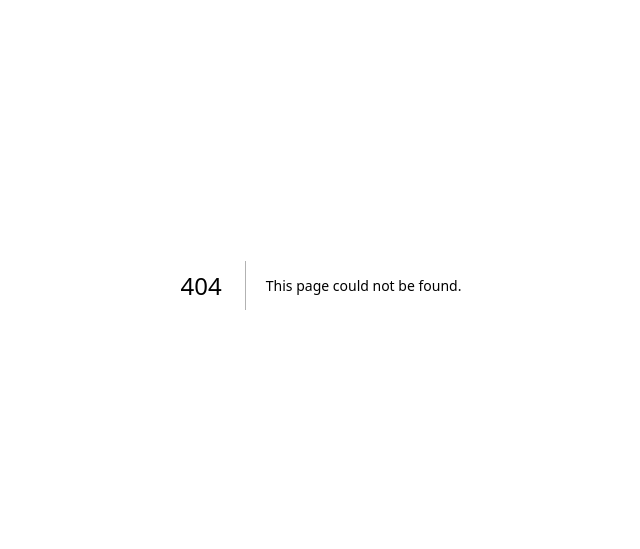
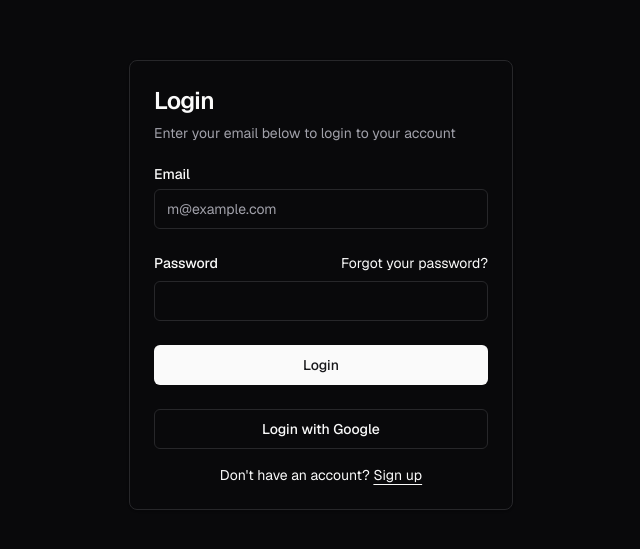
Before and after one commit to DevTobias/pcg-supabase-demo, a Next.js app in the folder frontend/: page /login in a window 1280 px wide. Before the commit this address had no page. Shown: the part 115-664 px from the top of the page, without its empty margins (319-959 px from the left). Built offline with nearby package versions, Linux system fonts and the light colour scheme.

Commit message:
feat: added login form block

```diff
--- a/frontend/package.json
+++ b/frontend/package.json
@@ -10,6 +10,9 @@
     "lint:eslint": "eslint src"
   },
   "dependencies": {
+    "@radix-ui/react-label": "^2.1.1",
+    "@radix-ui/react-slot": "^1.1.1",
+    "class-variance-authority": "^0.7.1",
     "clsx": "^2.1.1",
     "geist": "^1.3.1",
     "lucide-react": "^0.473.0",
--- /dev/null
+++ b/frontend/src/app/login/page.tsx
@@ -0,0 +1,11 @@
+import { LoginForm } from '$/components/blocks/login-form';
+
+export default function Page() {
+  return (
+    <div className='flex min-h-svh w-full items-center justify-center p-6 md:p-10'>
+      <div className='w-full max-w-sm'>
+        <LoginForm />
+      </div>
+    </div>
+  );
+}
--- /dev/null
+++ b/frontend/src/components/blocks/login-form.tsx
@@ -0,0 +1,52 @@
+import type { ComponentPropsWithoutRef } from 'react';
+
+import { Button } from '$/components/ui/button';
+import { Card, CardContent, CardDescription, CardHeader, CardTitle } from '$/components/ui/card';
+import { Input } from '$/components/ui/input';
+import { Label } from '$/components/ui/label';
+import { cn } from '$/lib/utils';
+
+export const LoginForm = ({ className, ...props }: ComponentPropsWithoutRef<'div'>) => {
+  return (
+    <div className={cn('flex flex-col gap-6', className)} {...props}>
+      <Card>
+        <CardHeader>
+          <CardTitle className='text-2xl'>Login</CardTitle>
+          <CardDescription>Enter your email below to login to your account</CardDescription>
+        </CardHeader>
+
+        <CardContent>
+          <form>
+            <div className='flex flex-col gap-6'>
+              <div className='grid gap-2'>
+                <Label htmlFor='email'>Email</Label>
+                <Input id='email' placeholder='m@example.com' required type='email' />
+              </div>
+              <div className='grid gap-2'>
+                <div className='flex items-center'>
+                  <Label htmlFor='password'>Password</Label>
+                  <a className='ml-auto inline-block text-sm underline-offset-4 hover:underline' href='/'>
+                    Forgot your password?
+                  </a>
+                </div>
+                <Input id='password' required type='password' />
+              </div>
+              <Button className='w-full' type='submit'>
+                Login
+              </Button>
+              <Button className='w-full' variant='outline'>
+                Login with Google
+              </Button>
+            </div>
+            <div className='mt-4 text-center text-sm'>
+              Don&apos;t have an account?{' '}
+              <a className='underline underline-offset-4' href='/'>
+                Sign up
+              </a>
+            </div>
+          </form>
+        </CardContent>
+      </Card>
+    </div>
+  );
+};
--- /dev/null
+++ b/frontend/src/components/ui/button.tsx
@@ -0,0 +1,41 @@
+import type { ComponentProps, FC } from 'react';
+
+import { Slot } from '@radix-ui/react-slot';
+import { cva, type VariantProps } from 'class-variance-authority';
+
+import { cn } from '$/lib/utils';
+
+const buttonVariants = cva(
+  'inline-flex items-center justify-center gap-2 whitespace-nowrap rounded-md text-sm font-medium ring-offset-background transition-colors focus-visible:outline-none focus-visible:ring-2 focus-visible:ring-ring focus-visible:ring-offset-2 disabled:pointer-events-none disabled:opacity-50 [&_svg]:pointer-events-none [&_svg]:size-4 [&_svg]:shrink-0',
+  {
+    defaultVariants: {
+      size: 'default',
+      variant: 'default',
+    },
+    variants: {
+      size: {
+        default: 'h-10 px-4 py-2',
+        icon: 'h-10 w-10',
+        lg: 'h-11 rounded-md px-8',
+        sm: 'h-9 rounded-md px-3',
+      },
+      variant: {
+        default: 'bg-primary text-primary-foreground hover:bg-primary/90',
+        destructive: 'bg-destructive text-destructive-foreground hover:bg-destructive/90',
+        ghost: 'hover:bg-accent hover:text-accent-foreground',
+        link: 'text-primary underline-offset-4 hover:underline',
+        outline: 'border border-input bg-background hover:bg-accent hover:text-accent-foreground',
+        secondary: 'bg-secondary text-secondary-foreground hover:bg-secondary/80',
+      },
+    },
+  },
+);
+
+export interface ButtonProps extends ComponentProps<'button'>, VariantProps<typeof buttonVariants> {
+  asChild?: boolean;
+}
+
+export const Button: FC<ButtonProps> = ({ asChild = false, className, ref, size, variant, ...props }) => {
+  const Comp = asChild ? Slot : 'button';
+  return <Comp className={cn(buttonVariants({ className, size, variant }))} ref={ref} {...props} />;
+};
--- /dev/null
+++ b/frontend/src/components/ui/card.tsx
@@ -0,0 +1,31 @@
+import type { ComponentProps, FC } from 'react';
+
+import * as React from 'react';
+
+import { cn } from '$/lib/utils';
+
+export const Card: FC<ComponentProps<'div'>> = ({ className, ...props }) => (
+  <div className={cn('bg-card text-card-foreground rounded-lg border shadow-sm', className)} {...props} />
+);
+
+export const CardHeader: FC<ComponentProps<'div'>> = ({ className, ...props }) => (
+  <div className={cn('flex flex-col space-y-1.5 p-6', className)} {...props} />
+);
+
+export const CardTitle: FC<ComponentProps<'h3'>> = ({ children, className, ...props }) => (
+  <h3 className={cn('text-2xl leading-none font-semibold tracking-tight', className)} {...props}>
+    {children}
+  </h3>
+);
+
+export const CardDescription: FC<ComponentProps<'p'>> = ({ className, ...props }) => (
+  <p className={cn('text-muted-foreground text-sm', className)} {...props} />
+);
+
+export const CardContent: FC<ComponentProps<'div'>> = ({ className, ...props }) => (
+  <div className={cn('p-6 pt-0', className)} {...props} />
+);
+
+export const CardFooter: FC<ComponentProps<'div'>> = ({ className, ...props }) => (
+  <div className={cn('flex items-center p-6 pt-0', className)} {...props} />
+);
--- /dev/null
+++ b/frontend/src/components/ui/input.tsx
@@ -0,0 +1,19 @@
+import type { ComponentProps, FC } from 'react';
+
+import { cn } from '$/lib/utils';
+
+export type InputProps = ComponentProps<'input'>;
+
+export const Input: FC<InputProps> = ({ className, ref, type, ...props }) => {
+  return (
+    <input
+      className={cn(
+        'border-input bg-background ring-offset-background file:text-foreground placeholder:text-muted-foreground focus-visible:ring-ring flex h-10 w-full rounded-md border px-3 py-2 text-base file:border-0 file:bg-transparent file:text-sm file:font-medium focus-visible:ring-2 focus-visible:ring-offset-2 focus-visible:outline-none disabled:cursor-not-allowed disabled:opacity-50 md:text-sm',
+        className,
+      )}
+      ref={ref}
+      type={type}
+      {...props}
+    />
+  );
+};
--- /dev/null
+++ b/frontend/src/components/ui/label.tsx
@@ -0,0 +1,18 @@
+'use client';
+
+import type { ComponentProps, FC } from 'react';
+
+import { Root } from '@radix-ui/react-label';
+import { cva, type VariantProps } from 'class-variance-authority';
+
+import { cn } from '$/lib/utils';
+
+export const labelVariants = cva(
+  'text-sm font-medium leading-none peer-disabled:cursor-not-allowed peer-disabled:opacity-70',
+);
+
+export type LabelProps = ComponentProps<typeof Root> & VariantProps<typeof labelVariants>;
+
+export const Label: FC<LabelProps> = ({ className, ...props }) => (
+  <Root className={cn(labelVariants(), className)} {...props} />
+);
```
Also changed, not shown: 1 other file (tests, documents, lock files or other folders).
